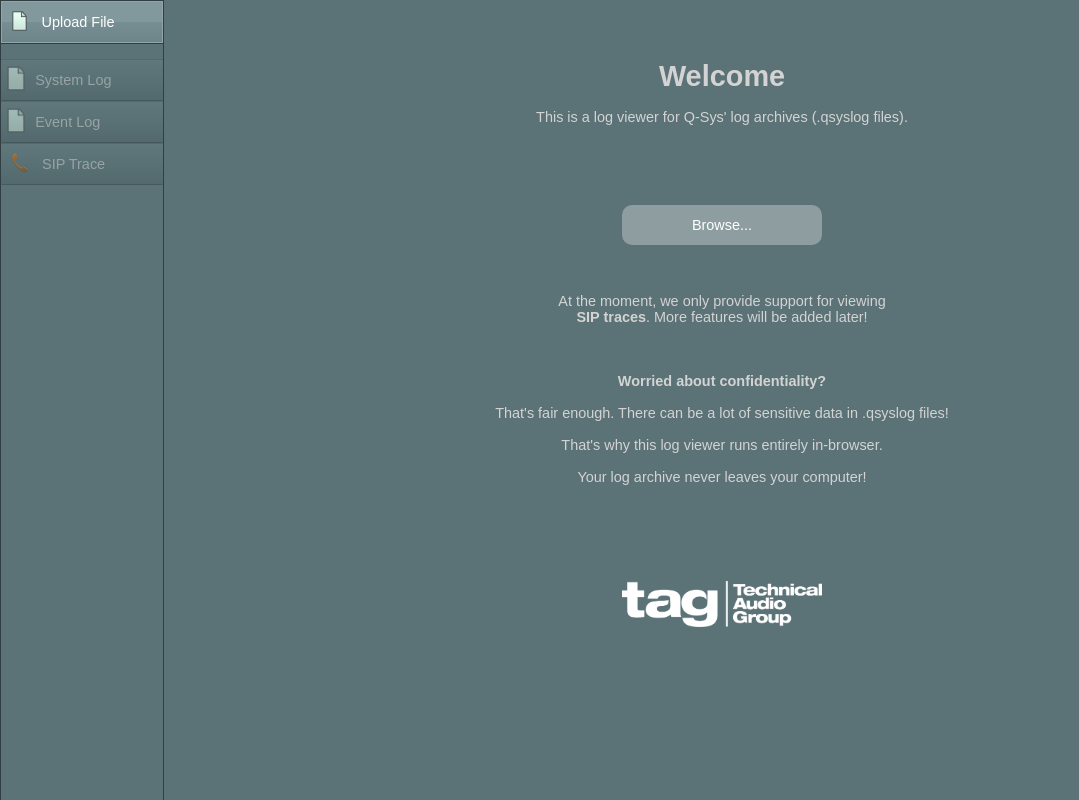
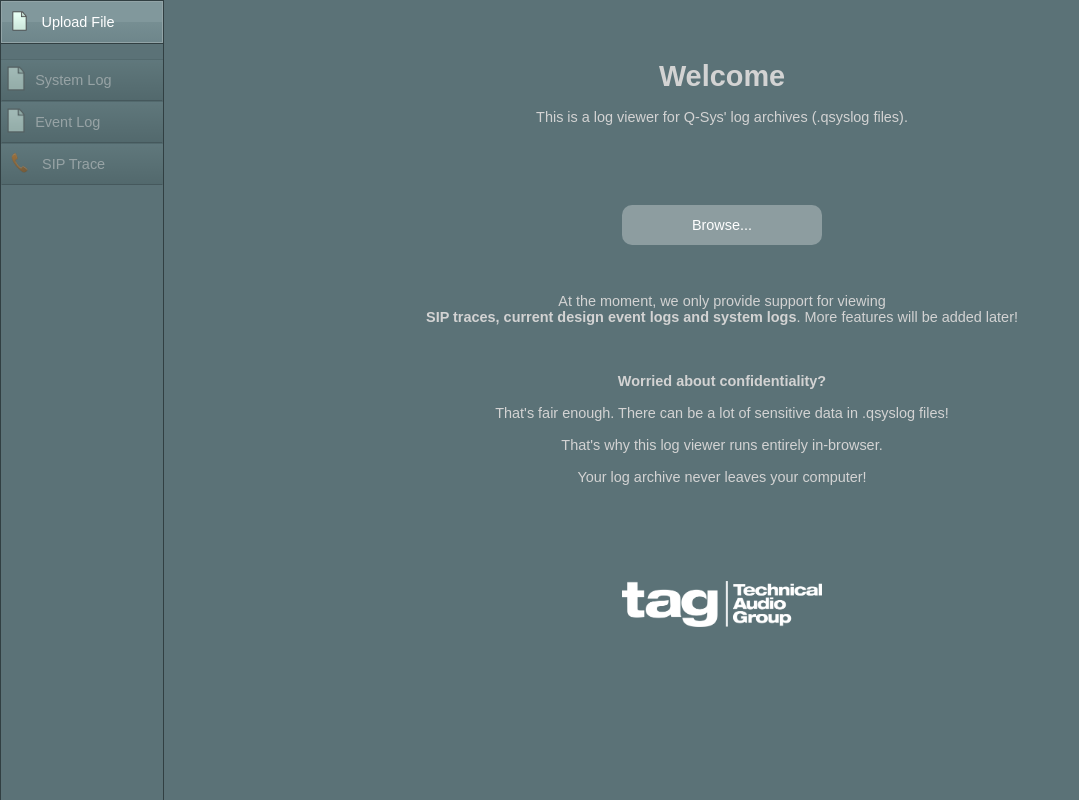
Before and after one commit to das-Heiner/qsys-log-viewer, a plain HTML site: page index.html in a window 1280 px wide. Shown: the whole page, without its empty margins (0-1079 px from the left). Drawn offline with nearby package versions, Linux system fonts and the light colour scheme; a script that the page names is missing.

Commit message:
Updated docs

```diff
--- a/index.html
+++ b/index.html
@@ -64,7 +64,7 @@
       <br /><br />
       <br /><br />
       At the moment, we only provide support for viewing<br />
-      <b>SIP traces</b>. More features will be added later!
+      <b>SIP traces, current design event logs and system logs</b>. More features will be added later!
       <br /><br />
       <br /><br />
       <b>Worried about confidentiality?</b><br /><br />
```
Also changed, not shown: 1 other file.
